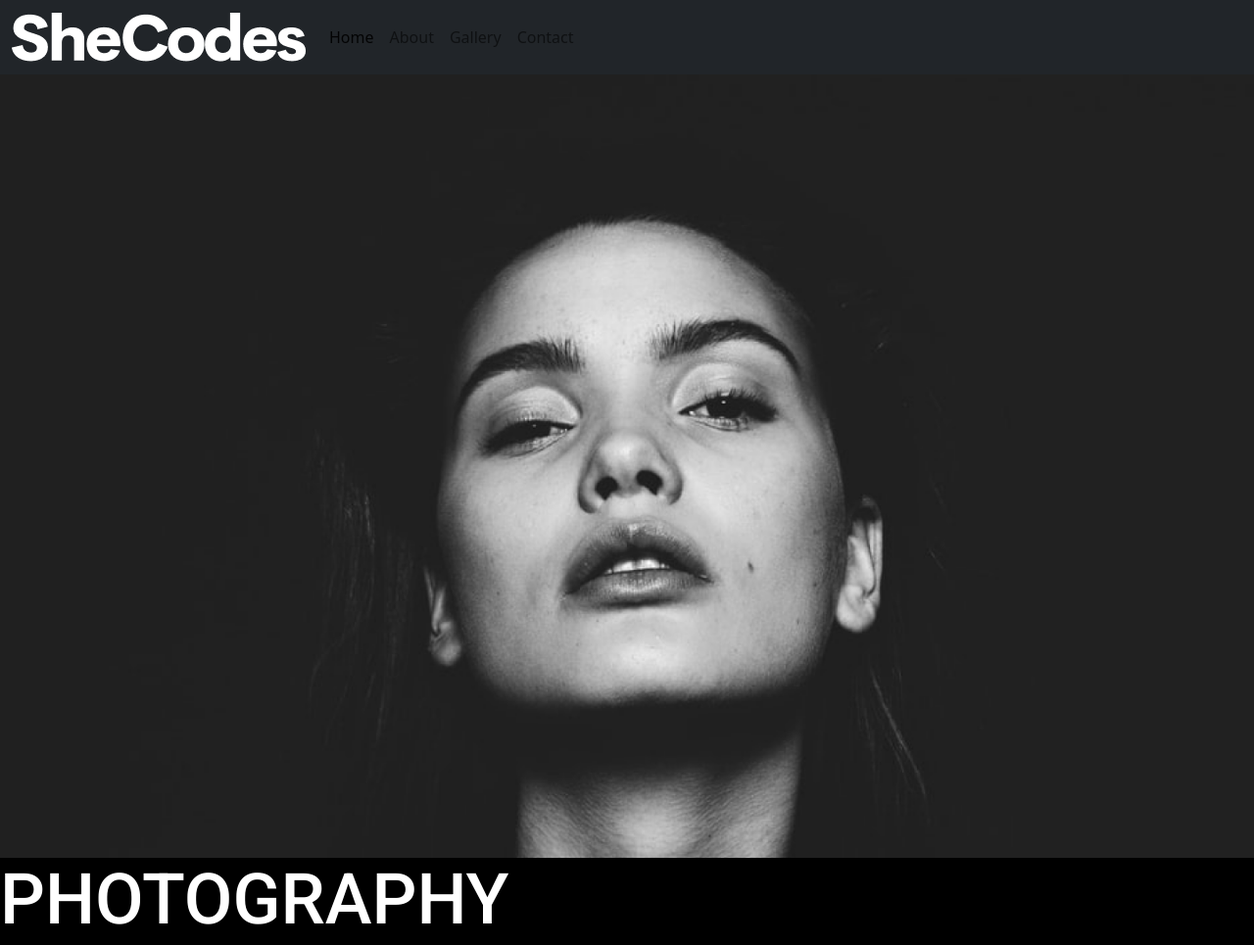
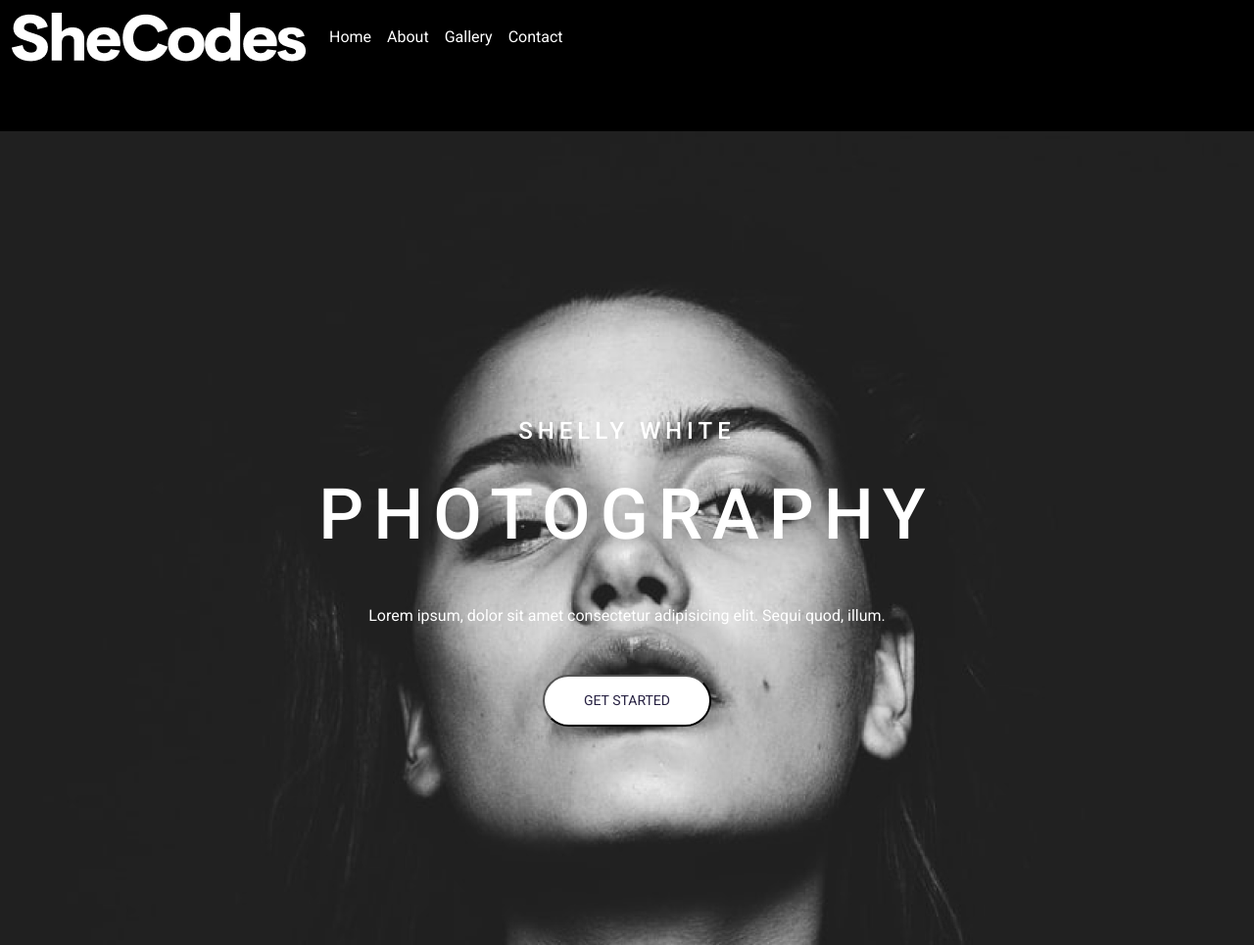
Before and after one commit to NikiWolf93/photo-portfolio, a plain HTML site: page index.html in a window 1280 px wide. Shown: the top 965 px of the page at 98% size. Drawn offline with nearby package versions, Linux system fonts and the light colour scheme.

Commit message:
homepage cover pic and text added + css
cover pic could be improved

```diff
--- a/css/style.css
+++ b/css/style.css
@@ -1,5 +1,6 @@
 body {
   background: black;
+  font-family: "Roboto", sans-serif;
 }
 
 .pg-pic {
@@ -25,12 +26,16 @@ i {
   color: white;
 }
 
+a.nav-link {
+  color: white !important;
+}
+
 .container {
   justify-content: space-evenly;
 }
 
 .logo-footer {
-  image-resolution: 150px 24.75px;
+  image-resolution: 0 150px 0 24.75px;
 }
 
 footer {
@@ -45,3 +50,48 @@ div {
   max-width: 100%;
   height: auto;
 }
+.cover {
+  text-align: center;
+  color: white;
+  padding: 20px;
+}
+
+.cover-font {
+  font-size: 24px;
+  padding: 350px 0 0 0;
+  letter-spacing: 5px;
+}
+
+button {
+  color: rgba(39, 33, 66, 1);
+  margin: 18px 30px;
+  padding: 14px 40px;
+  font-size: 14px;
+  font-family: "Montserrat" bold;
+  display: block;
+  margin: 0 auto;
+
+  border-radius: 50px;
+  background: white;
+}
+
+.cover-p {
+  display: block;
+  margin: 0 auto;
+  padding-left: 300px;
+  padding-right: 300px;
+  padding-bottom: 48px;
+}
+
+.cover-title {
+  letter-spacing: 10px;
+}
+
+.navbar {
+  background: black !important;
+}
+
+.header-bg {
+  background: url(/images/bgx1.png) center no-repeat;
+  padding-bottom: 301px;
+}
--- a/index.html
+++ b/index.html
@@ -59,19 +59,22 @@
               <a class="nav-link" href="/gallery.html">Gallery</a>
             </li>
             <li class="nav-item">
-              <a class="nav-link" href="/contact.html">Contact</a>
+              <a class="nav-link text-right" href="/contact.html">Contact</a>
             </li>
           </ul>
         </div>
       </div>
     </nav>
 
-    <img
-      src="/images/bg.png"
-      alt="index page header background picture"
-      class="bg-pic img-fluid"
-    />
-    <h1>PHOTOGRAPHY</h1>
+    <div class="header-bg">
+      <h2 class="cover cover-font">SHELLY WHITE</h2>
+      <h1 class="cover cover-title">PHOTOGRAPHY</h1>
+      <p class="cover cover-p">
+        Lorem ipsum, dolor sit amet consectetur adipisicing elit. Sequi quod,
+        illum.
+      </p>
+      <button class="mb-5">GET STARTED</button>
+    </div>
 
     <div class="container">
       <div class="row">
```
Also changed, not shown: images/bg-small.png (added), images/bgx1.png (added), 1 other file.
